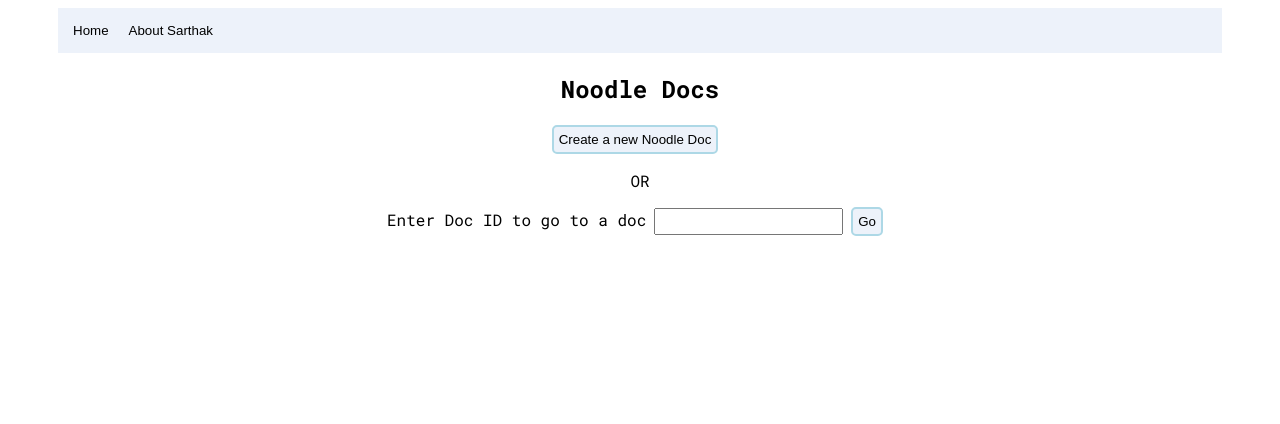
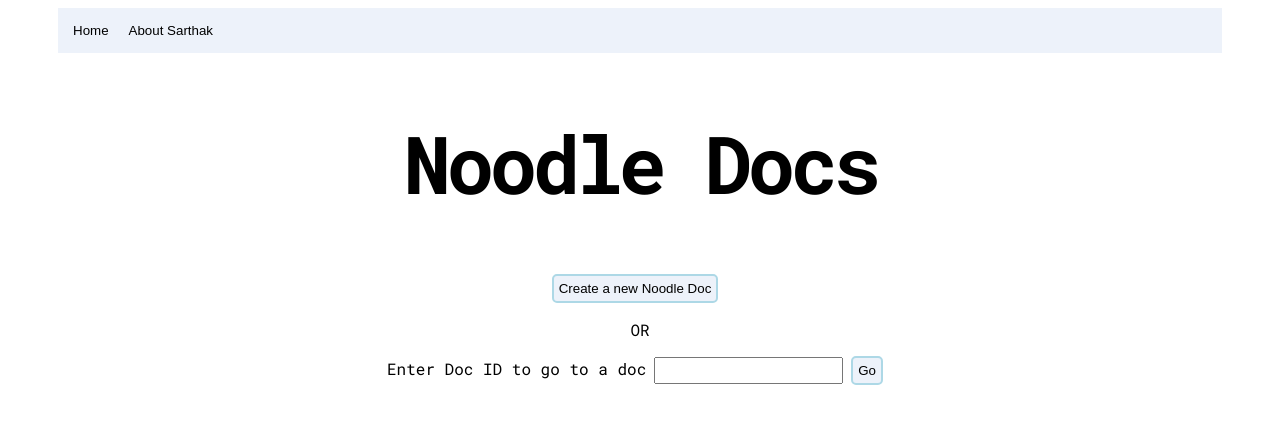
Before and after one commit to sarthakmishraa/noodle-docs, a React (Vite) app in the folder client/: page / in a window 1280 px wide. Shown: the top 424 px of the page. Built offline with nearby package versions, Linux system fonts and the light colour scheme; no server answers.

Commit message:
UI fixes

```diff
--- a/client/src/index.css
+++ b/client/src/index.css
@@ -68,6 +68,12 @@ button:active {
     text-align: center;
 }
 
+.homeHeading {
+    line-height: 1.1;
+    font-size: 5rem;
+    letter-spacing: -5px;
+}
+
 .homeBtn {
     background-color: #edf2fa;
     border: 2px solid lightblue;
--- a/client/src/pages/Home.tsx
+++ b/client/src/pages/Home.tsx
@@ -18,7 +18,7 @@ export const Home = () => {
     }
     return(
         <div className="home">
-            <h2>Noodle Docs</h2>
+            <h2 className="homeHeading">Noodle Docs</h2>
             <button className="homeBtn" onClick={goToNewDoc} >Create a new Noodle Doc</button>
             <p>OR</p>
             <div className="homeForm">
```
Also changed, not shown: 2 other files (tests, documents, lock files or other folders).
